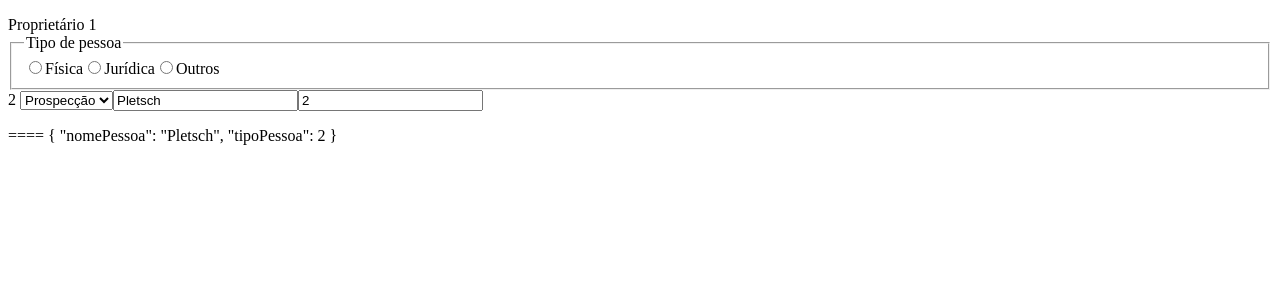
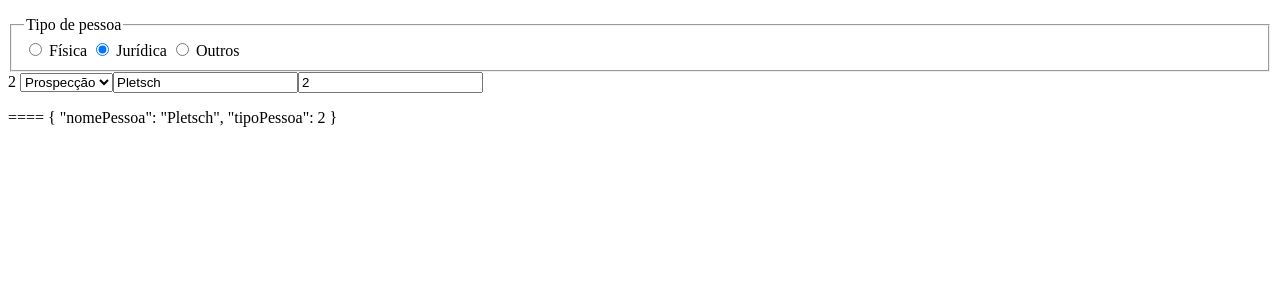
Before and after one commit to thiagojsf/fluxo-atendimento, an Angular app: page / in a window 1280 px wide. Shown: the top 300 px of the page. Built offline with nearby package versions, Linux system fonts and the light colour scheme.

Commit message:
ngFor and ngIf

```diff
--- a/src/app/cliente/cadastro-cliente/cadastro-cliente.component.html
+++ b/src/app/cliente/cadastro-cliente/cadastro-cliente.component.html
@@ -1,5 +1,5 @@
 <p>
-  {{ cliente }}
+  <span *ngIf="pessoa.tipoPessoa == 1">{{ cliente }}</span>
   <app-tipo-pessoa [(tipoPessoa)]="pessoa.tipoPessoa"></app-tipo-pessoa>
   <app-tipo-cliente></app-tipo-cliente>
   <!--
--- a/src/app/cliente/tipo-pessoa/tipo-pessoa.component.html
+++ b/src/app/cliente/tipo-pessoa/tipo-pessoa.component.html
@@ -1,7 +1,19 @@
 <fieldset>
   <legend>Tipo de pessoa</legend>
-  <label><input type="radio" name="rdoTipoPessoa" (click)="alterarValor(1)" />Física</label>
-  <label><input type="radio" name="rdoTipoPessoa" (click)="alterarValor(2)" />Jurídica</label>
-  <label><input type="radio" name="rdoTipoPessoa" (click)="alterarValor(3)" />Outros</label>
+  <label *ngFor="let auxTipoPessoa of listaTiposPessoa">
+    <input
+      type="radio"
+      [value]="auxTipoPessoa.codigo"
+      [(ngModel)]="tipoPessoa"
+      (change)="alterarValor()" />
+    {{auxTipoPessoa.descricao}}
+  </label>
+
+
+  <!--
+  <label><input type="radio" name="rdoTipoPessoa" [value]="1" [(ngModel)]="tipoPessoa" (change)="alterarValor()" />Física</label>
+  <label><input type="radio" name="rdoTipoPessoa" [value]="2" [(ngModel)]="tipoPessoa" (change)="alterarValor()" />Jurídica</label>
+  <label><input type="radio" name="rdoTipoPessoa" [value]="3" [(ngModel)]="tipoPessoa" (change)="alterarValor()" />Outros</label>
+  -->
 </fieldset>
 {{tipoPessoa}}
--- a/src/app/cliente/tipo-pessoa/tipo-pessoa.component.ts
+++ b/src/app/cliente/tipo-pessoa/tipo-pessoa.component.ts
@@ -1,4 +1,4 @@
-import { Component, OnInit, Input, EventEmitter, Output } from '@angular/core';
+import { Component, OnInit, Input, EventEmitter, Output, OnChanges } from '@angular/core';
 import { TipoPessoa } from '../tipo-pessoa';
 
 
@@ -7,18 +7,28 @@ import { TipoPessoa } from '../tipo-pessoa';
   templateUrl: './tipo-pessoa.component.html',
   styleUrls: ['./tipo-pessoa.component.css']
 })
-export class TipoPessoaComponent implements OnInit {
+export class TipoPessoaComponent implements OnInit, OnChanges {
 
   @Input() tipoPessoa: TipoPessoa;
   @Output() tipoPessoaChange: EventEmitter<TipoPessoa> = new EventEmitter<TipoPessoa>();
+
+  listaTiposPessoa = [
+    { codigo : TipoPessoa.Fisica, descricao : "Física" },
+    { codigo : TipoPessoa.Juridica, descricao : "Jurídica" },
+    { codigo : TipoPessoa.Outros, descricao : "Outros" }
+  ]
 
   constructor() { }
 
   ngOnInit() {
   }
 
-  alterarValor(tipoSelecionado: TipoPessoa) {
-    this.tipoPessoaChange.emit(tipoSelecionado);
+  ngOnChanges() {
+    this.alterarValor();
+  }
+
+  alterarValor() {
+    this.tipoPessoaChange.emit(this.tipoPessoa);
   }
 
 }
```
